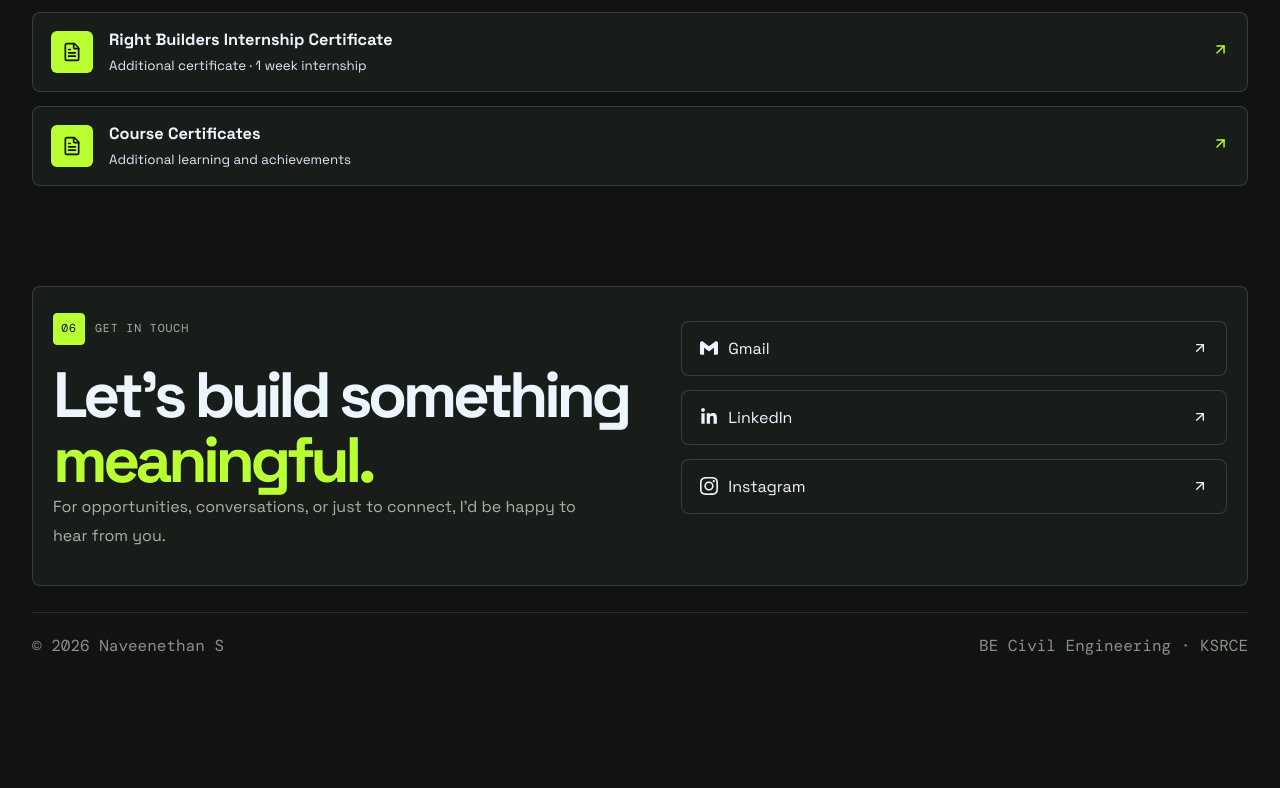
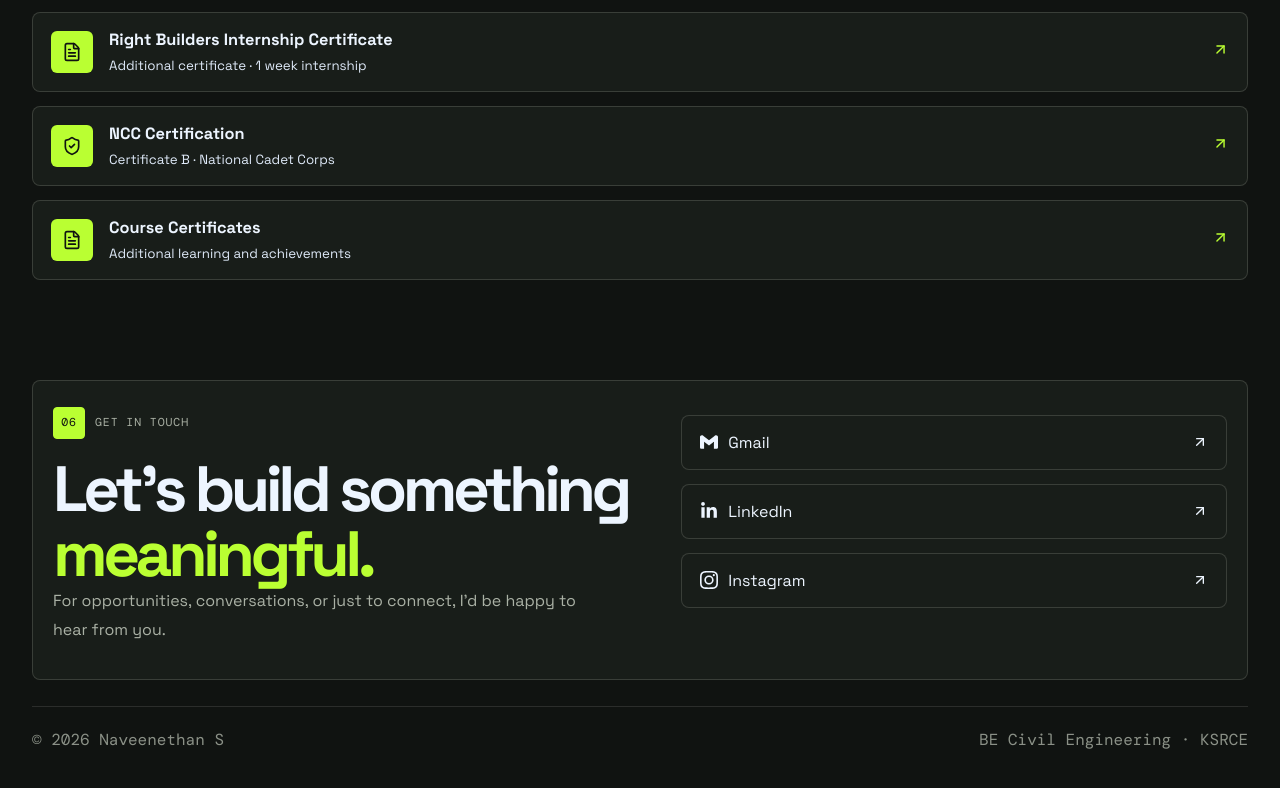
Before and after one commit to Navanee-doe/naveneee, a React (Vite) app: page / in a window 1280 px wide. Shown: the part 4291-5079 px from the top of the page. Before the commit the page ends 5003 px from the top, so only its background shows below. Built offline with nearby package versions, Linux system fonts and the light colour scheme.

Commit message:
Add NCC certification row

```diff
--- a/src/App.jsx
+++ b/src/App.jsx
@@ -245,6 +245,11 @@ function App() {
               <span><strong>Right Builders Internship Certificate</strong><small>Additional certificate · 1 week internship</small></span>
               <span className="document-action"><ArrowUpRight size={17} /></span>
             </a>
+            <a className="document-row" href="/assets/navaneethan-certificate.pdf" target="_blank" rel="noreferrer">
+              <span className="document-icon"><ShieldCheck size={20} /></span>
+              <span><strong>NCC Certification</strong><small>Certificate B · National Cadet Corps</small></span>
+              <span className="document-action"><ArrowUpRight size={17} /></span>
+            </a>
             <a className="document-row" href="/assets/course-certificate.pdf" target="_blank" rel="noreferrer">
               <span className="document-icon"><FileText size={20} /></span>
               <span><strong>Course Certificates</strong><small>Additional learning and achievements</small></span>
```
